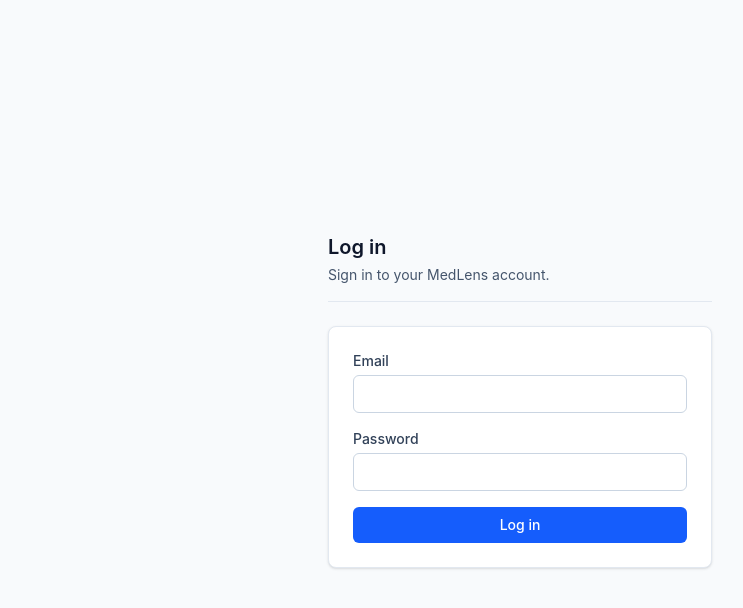
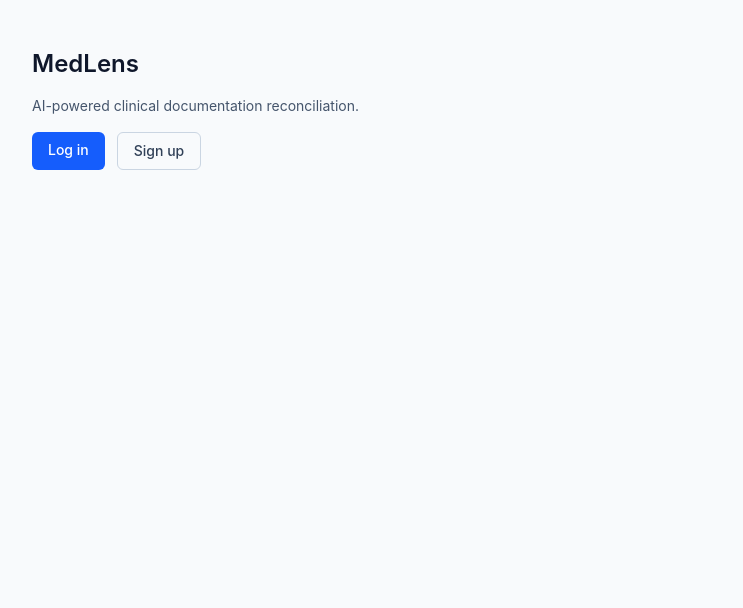
Before and after one commit to built-by-ann/medlens, a React (Vite) app in the folder frontend/: page / in a window 1280 px wide. Before the commit this address led to /login. Shown: the top 608 px of the page, without its empty margins (120-863 px from the left). Built offline with nearby package versions, Linux system fonts and the light colour scheme.

Commit message:
feat: build frontend routing structure

```diff
--- a/frontend/src/App.tsx
+++ b/frontend/src/App.tsx
@@ -1,52 +1,12 @@
-import { BrowserRouter, Navigate, Route, Routes } from 'react-router-dom'
+import { BrowserRouter } from 'react-router-dom'
 import { AuthProvider } from '@/contexts/AuthProvider'
-import { ProtectedRoute } from '@/components/common/ProtectedRoute'
-import { AppLayout } from '@/layouts/AppLayout'
-import { LoginPage } from '@/pages/LoginPage'
-import { RegisterPage } from '@/pages/RegisterPage'
-import { DashboardPage } from '@/pages/DashboardPage'
-import { AnalysisDetailPage } from '@/pages/AnalysisDetailPage'
-import { UploadPage } from '@/pages/UploadPage'
-import { NotFoundPage } from '@/pages/NotFoundPage'
+import { AppRoutes } from '@/routes/AppRoutes'
 
 function App() {
   return (
     <BrowserRouter>
       <AuthProvider>
-        <Routes>
-          <Route path="/login" element={<LoginPage />} />
-          <Route path="/register" element={<RegisterPage />} />
-
-          <Route element={<AppLayout />}>
-            <Route
-              path="/dashboard"
-              element={
-                <ProtectedRoute>
-                  <DashboardPage />
-                </ProtectedRoute>
-              }
-            />
-            <Route
-              path="/analyses/:id"
-              element={
-                <ProtectedRoute>
-                  <AnalysisDetailPage />
-                </ProtectedRoute>
-              }
-            />
-            <Route
-              path="/upload"
-              element={
-                <ProtectedRoute>
-                  <UploadPage />
-                </ProtectedRoute>
-              }
-            />
-          </Route>
-
-          <Route path="/" element={<Navigate to="/dashboard" replace />} />
-          <Route path="*" element={<NotFoundPage />} />
-        </Routes>
+        <AppRoutes />
       </AuthProvider>
     </BrowserRouter>
   )
--- a/frontend/src/components/common/ProtectedRoute.tsx
+++ b/frontend/src/components/common/ProtectedRoute.tsx
@@ -2,6 +2,7 @@
 import { Navigate } from 'react-router-dom'
 import { useAuth } from '@/hooks/useAuth'
 import { LoadingSpinner } from '@/components/common/LoadingSpinner'
+import { ROUTES } from '@/routes/paths'
 
 interface ProtectedRouteProps {
   children: ReactNode
@@ -15,7 +16,7 @@
   }
 
   if (!user) {
-    return <Navigate to="/login" replace />
+    return <Navigate to={ROUTES.login} replace />
   }
 
   return <>{children}</>
--- a/frontend/src/components/layout/TopNav.tsx
+++ b/frontend/src/components/layout/TopNav.tsx
@@ -1,6 +1,7 @@
 import { NavLink } from 'react-router-dom'
 import { useAuth } from '@/hooks/useAuth'
 import { cn } from '@/utils/cn'
+import { ROUTES } from '@/routes/paths'
 
 const navLinkClassName = ({ isActive }: { isActive: boolean }) =>
   cn(
@@ -22,12 +23,12 @@
 
         <ul className="flex items-center gap-1">
           <li>
-            <NavLink to="/dashboard" className={navLinkClassName}>
+            <NavLink to={ROUTES.dashboard} className={navLinkClassName}>
               Dashboard
             </NavLink>
           </li>
           <li>
-            <NavLink to="/upload" className={navLinkClassName}>
+            <NavLink to={ROUTES.upload} className={navLinkClassName}>
               Upload
             </NavLink>
           </li>
@@ -43,7 +44,7 @@
               Log out
             </button>
           ) : (
-            <NavLink to="/login" className={navLinkClassName}>
+            <NavLink to={ROUTES.login} className={navLinkClassName}>
               Log in
             </NavLink>
           )}
--- a/frontend/src/contexts/AuthProvider.tsx
+++ b/frontend/src/contexts/AuthProvider.tsx
@@ -7,7 +7,7 @@
 }
 
 /**
- * Holds authentication state only. Session restoration, real login/register
+ * Holds authentication state only. Session restoration, real login/signup
  * requests, and token persistence are deferred to the issues that implement
  * those flows; this provider exists so routing and the API layer have a
  * stable shape to build against.
--- a/frontend/src/layouts/AppLayout.tsx
+++ /dev/null
@@ -1,13 +0,0 @@
-import { Outlet } from 'react-router-dom'
-import { TopNav } from '@/components/layout/TopNav'
-
-export function AppLayout() {
-  return (
-    <div className="min-h-screen bg-slate-50">
-      <TopNav />
-      <main className="mx-auto max-w-5xl px-4 py-8 sm:px-6">
-        <Outlet />
-      </main>
-    </div>
-  )
-}
--- /dev/null
+++ b/frontend/src/layouts/ProtectedLayout.tsx
@@ -0,0 +1,16 @@
+import { Outlet } from 'react-router-dom'
+import { TopNav } from '@/components/layout/TopNav'
+import { ProtectedRoute } from '@/components/common/ProtectedRoute'
+
+export function ProtectedLayout() {
+  return (
+    <ProtectedRoute>
+      <div className="min-h-screen bg-slate-50">
+        <TopNav />
+        <main className="mx-auto max-w-5xl px-4 py-8 sm:px-6">
+          <Outlet />
+        </main>
+      </div>
+    </ProtectedRoute>
+  )
+}
--- /dev/null
+++ b/frontend/src/layouts/PublicLayout.tsx
@@ -0,0 +1,5 @@
+import { Outlet } from 'react-router-dom'
+
+export function PublicLayout() {
+  return <Outlet />
+}
--- /dev/null
+++ b/frontend/src/pages/HomePage.tsx
@@ -0,0 +1,25 @@
+import { Link } from 'react-router-dom'
+import { ROUTES } from '@/routes/paths'
+
+export function HomePage() {
+  return (
+    <div className="mx-auto flex max-w-5xl flex-col gap-4 px-4 py-12 sm:px-6">
+      <h1 className="text-2xl font-semibold text-slate-900">MedLens</h1>
+      <p className="text-sm text-slate-600">AI-powered clinical documentation reconciliation.</p>
+      <div className="flex gap-3">
+        <Link
+          to={ROUTES.login}
+          className="rounded-md bg-blue-600 px-4 py-2 text-sm font-medium text-white hover:bg-blue-700"
+        >
+          Log in
+        </Link>
+        <Link
+          to={ROUTES.signup}
+          className="rounded-md border border-slate-300 px-4 py-2 text-sm font-medium text-slate-700 hover:bg-slate-100"
+        >
+          Sign up
+        </Link>
+      </div>
+    </div>
+  )
+}
--- a/frontend/src/pages/RegisterPage.tsx
+++ b/frontend/src/pages/SignupPage.tsx
@@ -3,17 +3,17 @@
 import { Input } from '@/components/common/Input'
 import { Button } from '@/components/common/Button'
 
-export function RegisterPage() {
+export function SignupPage() {
   return (
     <div className="flex min-h-screen items-center justify-center px-4 py-12">
       <div className="flex w-full max-w-sm flex-col gap-6">
-        <PageHeader title="Create an account" description="Register for MedLens." />
+        <PageHeader title="Create an account" description="Sign up for MedLens." />
         <Card>
           <form
             className="flex flex-col gap-4"
             onSubmit={(event) => {
-              // Registration is not implemented yet; this route only
-              // establishes the page structure for a future issue to wire up.
+              // Signup is not implemented yet; this route only establishes
+              // the page structure for a future issue to wire up.
               event.preventDefault()
             }}
           >
--- /dev/null
+++ b/frontend/src/routes/AppRoutes.tsx
@@ -0,0 +1,31 @@
+import { Route, Routes } from 'react-router-dom'
+import { PublicLayout } from '@/layouts/PublicLayout'
+import { ProtectedLayout } from '@/layouts/ProtectedLayout'
+import { HomePage } from '@/pages/HomePage'
+import { LoginPage } from '@/pages/LoginPage'
+import { SignupPage } from '@/pages/SignupPage'
+import { DashboardPage } from '@/pages/DashboardPage'
+import { AnalysisDetailPage } from '@/pages/AnalysisDetailPage'
+import { UploadPage } from '@/pages/UploadPage'
+import { NotFoundPage } from '@/pages/NotFoundPage'
+import { ROUTES } from '@/routes/paths'
+
+export function AppRoutes() {
+  return (
+    <Routes>
+      <Route element={<PublicLayout />}>
+        <Route path={ROUTES.home} element={<HomePage />} />
+        <Route path={ROUTES.login} element={<LoginPage />} />
+        <Route path={ROUTES.signup} element={<SignupPage />} />
+      </Route>
+
+      <Route element={<ProtectedLayout />}>
+        <Route path={ROUTES.dashboard} element={<DashboardPage />} />
+        <Route path={ROUTES.analysisDetail} element={<AnalysisDetailPage />} />
+        <Route path={ROUTES.upload} element={<UploadPage />} />
+      </Route>
+
+      <Route path="*" element={<NotFoundPage />} />
+    </Routes>
+  )
+}
--- /dev/null
+++ b/frontend/src/routes/paths.ts
@@ -0,0 +1,12 @@
+export const ROUTES = {
+  home: '/',
+  login: '/login',
+  signup: '/signup',
+  dashboard: '/dashboard',
+  upload: '/upload',
+  analysisDetail: '/analyses/:id',
+} as const
+
+export function analysisDetailPath(analysisId: string | number): string {
+  return `/analyses/${analysisId}`
+}
```
